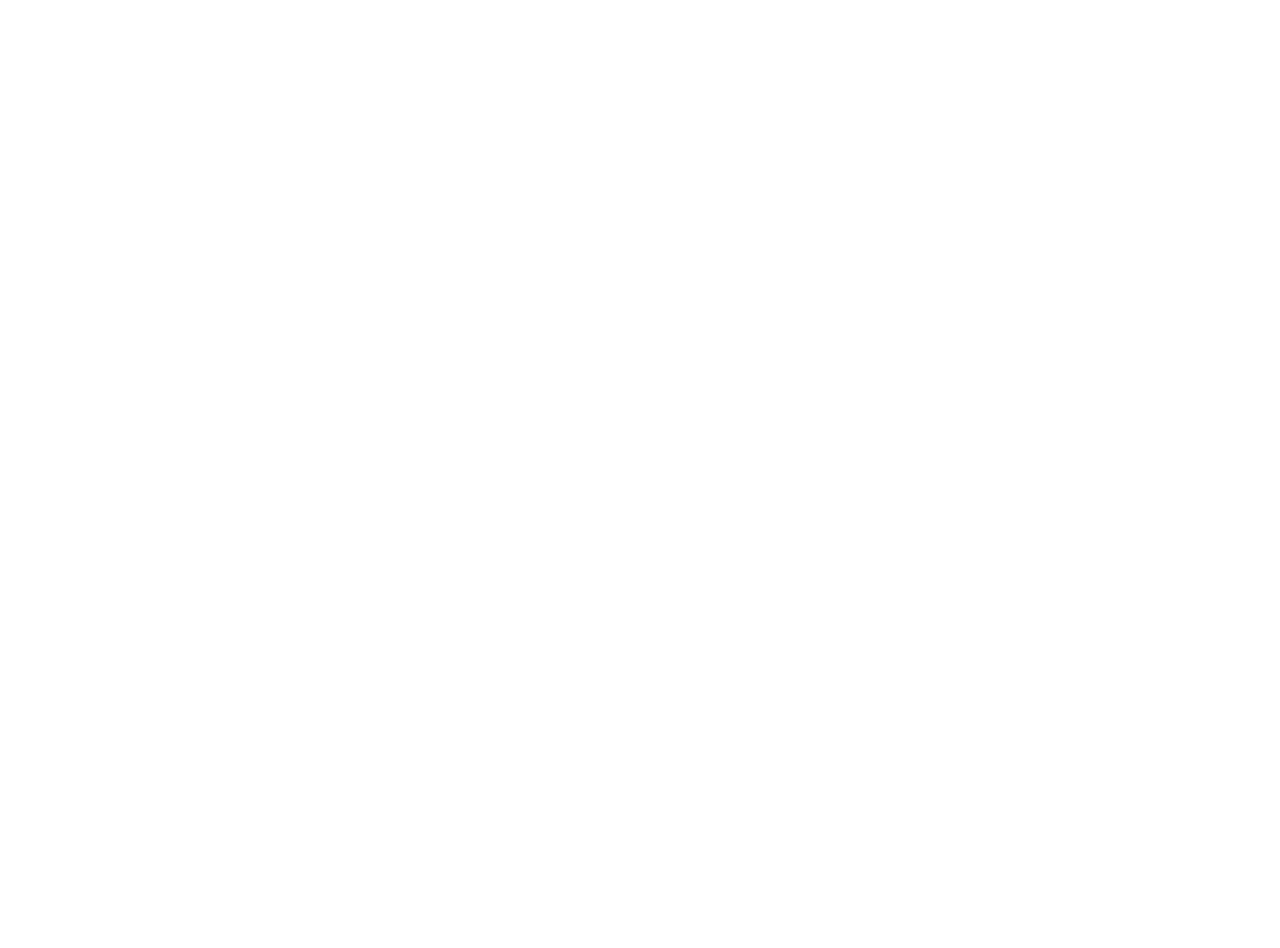
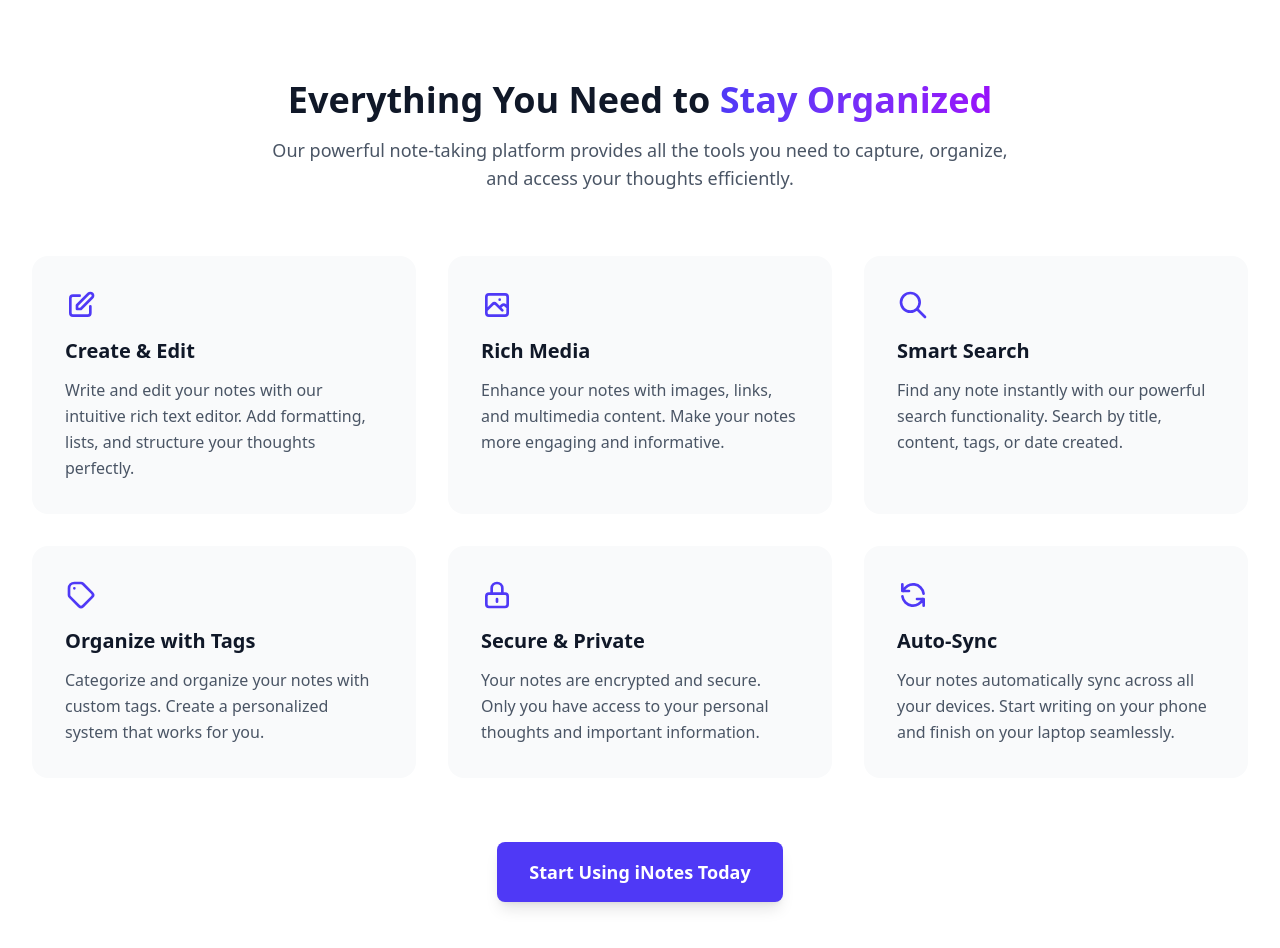
Before and after one commit to TejasShirsath/INotes, a React (Vite) app in the folder frontend/: page / in a window 1280 px wide. Shown: the part 800-1748 px from the top of the page. Before the commit the page ends 800 px from the top, so only its background shows below. Built offline with nearby package versions, Linux system fonts and the light colour scheme.

Commit message:
Add Features component

```diff
--- /dev/null
+++ b/frontend/src/components/Features.tsx
@@ -0,0 +1,109 @@
+import React from 'react';
+
+const Features: React.FC = () => {
+  const features = [
+    {
+      icon: (
+        <svg className="w-8 h-8" fill="none" stroke="currentColor" viewBox="0 0 24 24">
+          <path strokeLinecap="round" strokeLinejoin="round" strokeWidth={2} d="M11 5H6a2 2 0 00-2 2v11a2 2 0 002 2h11a2 2 0 002-2v-5m-1.414-9.414a2 2 0 112.828 2.828L11.828 15H9v-2.828l8.586-8.586z" />
+        </svg>
+      ),
+      title: "Create & Edit",
+      description: "Write and edit your notes with our intuitive rich text editor. Add formatting, lists, and structure your thoughts perfectly."
+    },
+    {
+      icon: (
+        <svg className="w-8 h-8" fill="none" stroke="currentColor" viewBox="0 0 24 24">
+          <path strokeLinecap="round" strokeLinejoin="round" strokeWidth={2} d="M4 16l4.586-4.586a2 2 0 012.828 0L16 16m-2-2l1.586-1.586a2 2 0 012.828 0L20 14m-6-6h.01M6 20h12a2 2 0 002-2V6a2 2 0 00-2-2H6a2 2 0 00-2 2v12a2 2 0 002 2z" />
+        </svg>
+      ),
+      title: "Rich Media",
+      description: "Enhance your notes with images, links, and multimedia content. Make your notes more engaging and informative."
+    },
+    {
+      icon: (
+        <svg className="w-8 h-8" fill="none" stroke="currentColor" viewBox="0 0 24 24">
+          <path strokeLinecap="round" strokeLinejoin="round" strokeWidth={2} d="M21 21l-6-6m2-5a7 7 0 11-14 0 7 7 0 0114 0z" />
+        </svg>
+      ),
+      title: "Smart Search",
+      description: "Find any note instantly with our powerful search functionality. Search by title, content, tags, or date created."
+    },
+    {
+      icon: (
+        <svg className="w-8 h-8" fill="none" stroke="currentColor" viewBox="0 0 24 24">
+          <path strokeLinecap="round" strokeLinejoin="round" strokeWidth={2} d="M7 7h.01M7 3h5c.512 0 1.024.195 1.414.586l7 7a2 2 0 010 2.828l-7 7a2 2 0 01-2.828 0l-7-7A1.994 1.994 0 013 12V7a4 4 0 014-4z" />
+        </svg>
+      ),
+      title: "Organize with Tags",
+      description: "Categorize and organize your notes with custom tags. Create a personalized system that works for you."
+    },
+    {
+      icon: (
+        <svg className="w-8 h-8" fill="none" stroke="currentColor" viewBox="0 0 24 24">
+          <path strokeLinecap="round" strokeLinejoin="round" strokeWidth={2} d="M12 15v2m-6 4h12a2 2 0 002-2v-6a2 2 0 00-2-2H6a2 2 0 00-2 2v6a2 2 0 002 2zm10-10V7a4 4 0 00-8 0v4h8z" />
+        </svg>
+      ),
+      title: "Secure & Private",
+      description: "Your notes are encrypted and secure. Only you have access to your personal thoughts and important information."
+    },
+    {
+      icon: (
+        <svg className="w-8 h-8" fill="none" stroke="currentColor" viewBox="0 0 24 24">
+          <path strokeLinecap="round" strokeLinejoin="round" strokeWidth={2} d="M4 4v5h.582m15.356 2A8.001 8.001 0 004.582 9m0 0H9m11 11v-5h-.581m0 0a8.003 8.003 0 01-15.357-2m15.357 2H15" />
+        </svg>
+      ),
+      title: "Auto-Sync",
+      description: "Your notes automatically sync across all your devices. Start writing on your phone and finish on your laptop seamlessly."
+    }
+  ];
+
+  return (
+    <section id="features" className="py-20 bg-white">
+      <div className="max-w-7xl mx-auto px-4 sm:px-6 lg:px-8">
+        {/* Section Header */}
+        <div className="text-center mb-16">
+          <h2 className="text-3xl md:text-4xl font-bold text-gray-900 mb-4">
+            Everything You Need to{' '}
+            <span className="text-transparent bg-clip-text bg-gradient-to-r from-indigo-600 to-purple-600">
+              Stay Organized
+            </span>
+          </h2>
+          <p className="text-lg text-gray-600 max-w-3xl mx-auto">
+            Our powerful note-taking platform provides all the tools you need to capture,
+            organize, and access your thoughts efficiently.
+          </p>
+        </div>
+
+        {/* Features Grid */}
+        <div className="grid grid-cols-1 md:grid-cols-2 lg:grid-cols-3 gap-8">
+          {features.map((feature, index) => (
+            <div
+              key={index}
+              className="group p-8 rounded-2xl bg-gray-50 hover:bg-white hover:shadow-xl transition-all duration-300 border border-transparent hover:border-indigo-100"
+            >
+              <div className="text-indigo-600 mb-4 group-hover:scale-110 transition-transform duration-300">
+                {feature.icon}
+              </div>
+              <h3 className="text-xl font-semibold text-gray-900 mb-3">
+                {feature.title}
+              </h3>
+              <p className="text-gray-600 leading-relaxed">
+                {feature.description}
+              </p>
+            </div>
+          ))}
+        </div>
+
+        {/* Call to Action */}
+        <div className="text-center mt-16">
+          <button className="bg-indigo-600 hover:bg-indigo-700 text-white px-8 py-4 rounded-lg font-semibold text-lg transition-all duration-200 shadow-lg hover:shadow-xl transform hover:-translate-y-1">
+            Start Using iNotes Today
+          </button>
+        </div>
+      </div>
+    </section>
+  );
+};
+
+export default Features;
--- a/frontend/src/pages/landing.tsx
+++ b/frontend/src/pages/landing.tsx
@@ -1,13 +1,15 @@
 
 import React from 'react';
 import Header from '../components/Header';
-
+import Hero from '../components/Hero';
+import Features from '../components/Features';
 
 const Landing: React.FC = () => {
   return (
     <div className="min-h-screen">
       <Header />
-
+      <Hero />
+      <Features />
     </div>
   );
 };
```
